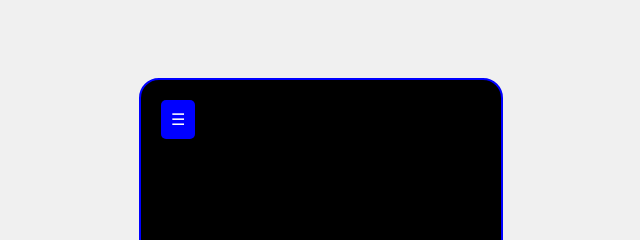
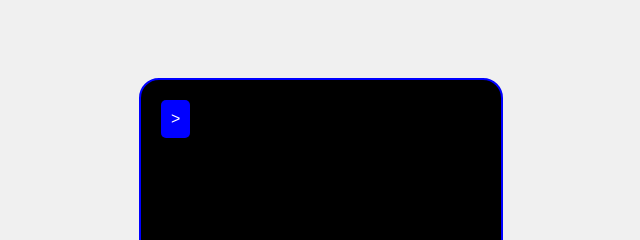
Before and after one commit to saidinesh49/loot, a plain HTML site: page explore.html in a window 1280 px wide. Shown: the top 240 px of the page, 319-959 px from the left. Drawn offline with Linux system fonts and the light colour scheme.

Commit message:
explore.html

```diff
--- a/explore.html
+++ b/explore.html
@@ -159,7 +159,7 @@
         <button class="back-button" onclick="toggleSidebar()">←</button>
     </div>
     <div class="container">
-        <button class="menu-button" id="menu-button" onclick="toggleSidebar()">☰</button>
+        <button class="menu-button" id="menu-button" onclick="toggleSidebar()">></button>
         <div id="video1" class="video-container" onclick="togglePlayPause('vid1')">
             <video id="vid1" src="a.mp4" autoplay></video>
             <div class="controls">
```
